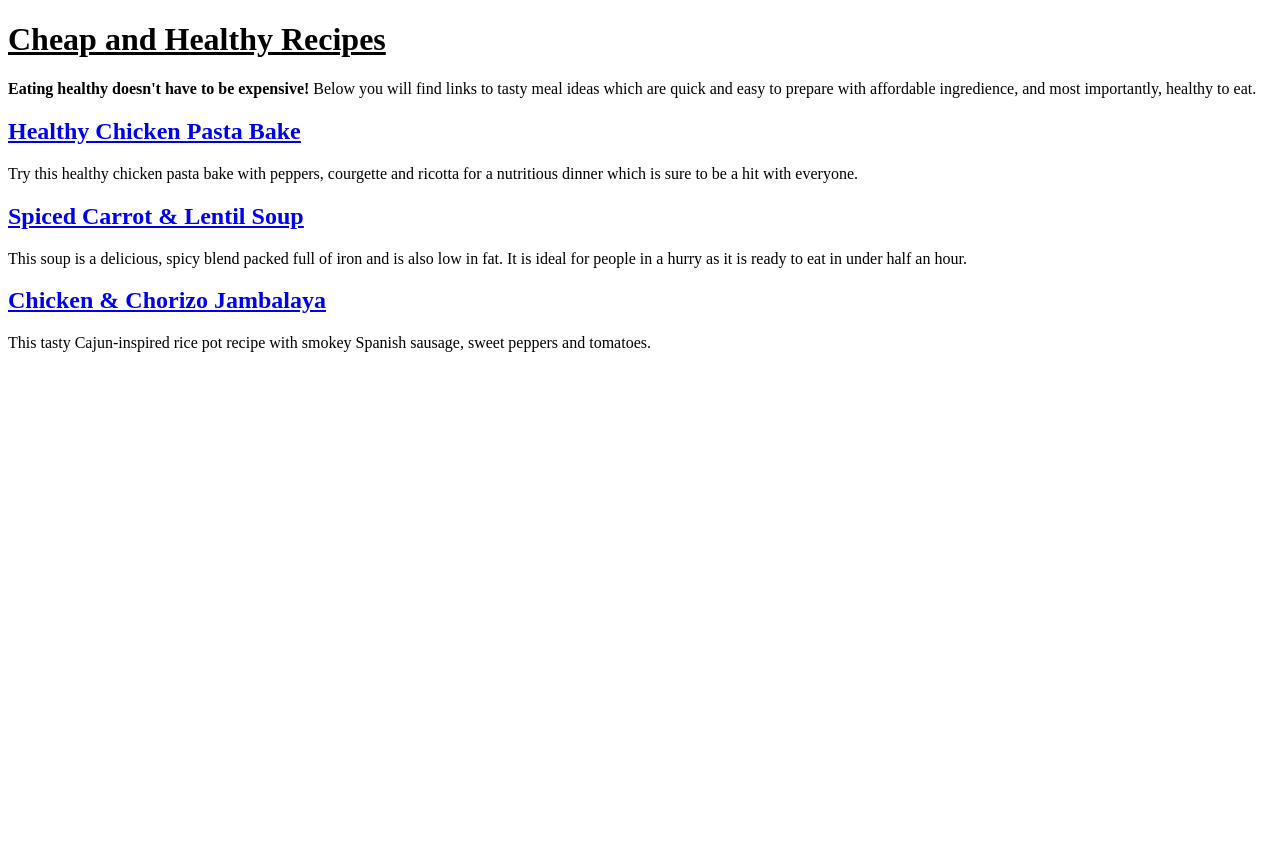
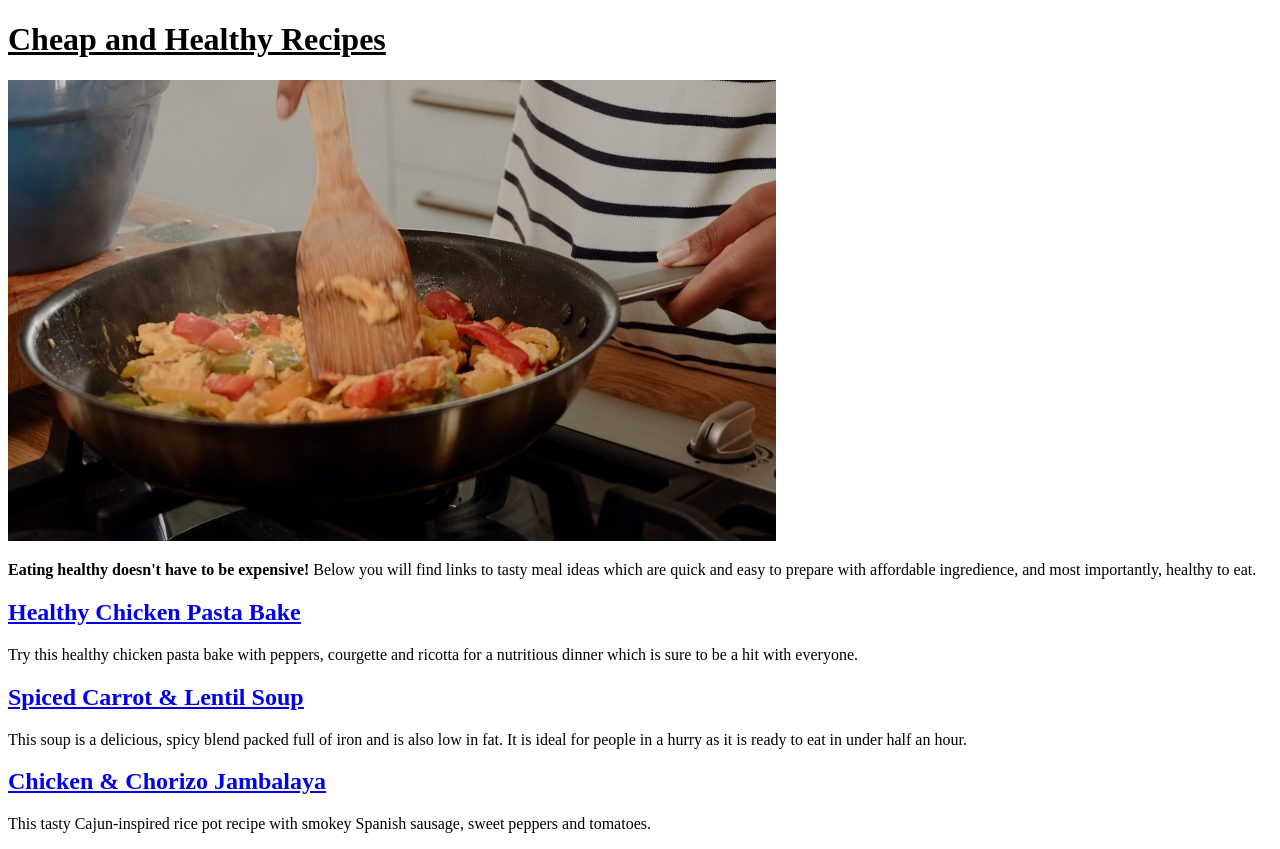
Before and after one commit to rjmills87/odin-recipes, a plain HTML site: page index.html in a window 1280 px wide. Before the commit the page ends 800 px from the top, so only its background shows below. Drawn offline with Linux system fonts and the light colour scheme.

Commit message:
Homepage completed. 3 Recipe pages added.

```diff
--- a/index.html
+++ b/index.html
@@ -8,6 +8,8 @@
 </head>
 <body>
     <h1><u>Cheap and Healthy Recipes</u></h1>
+
+    <img src="./images/cooking.jpg">
 
     <p><strong>Eating healthy doesn't have to be expensive!</strong> Below you will find links to tasty meal ideas which are quick and easy to prepare with affordable ingredience, and most importantly, healthy to eat.</p>
 
```
Also changed, not shown: images/cooking.jpg (added).
